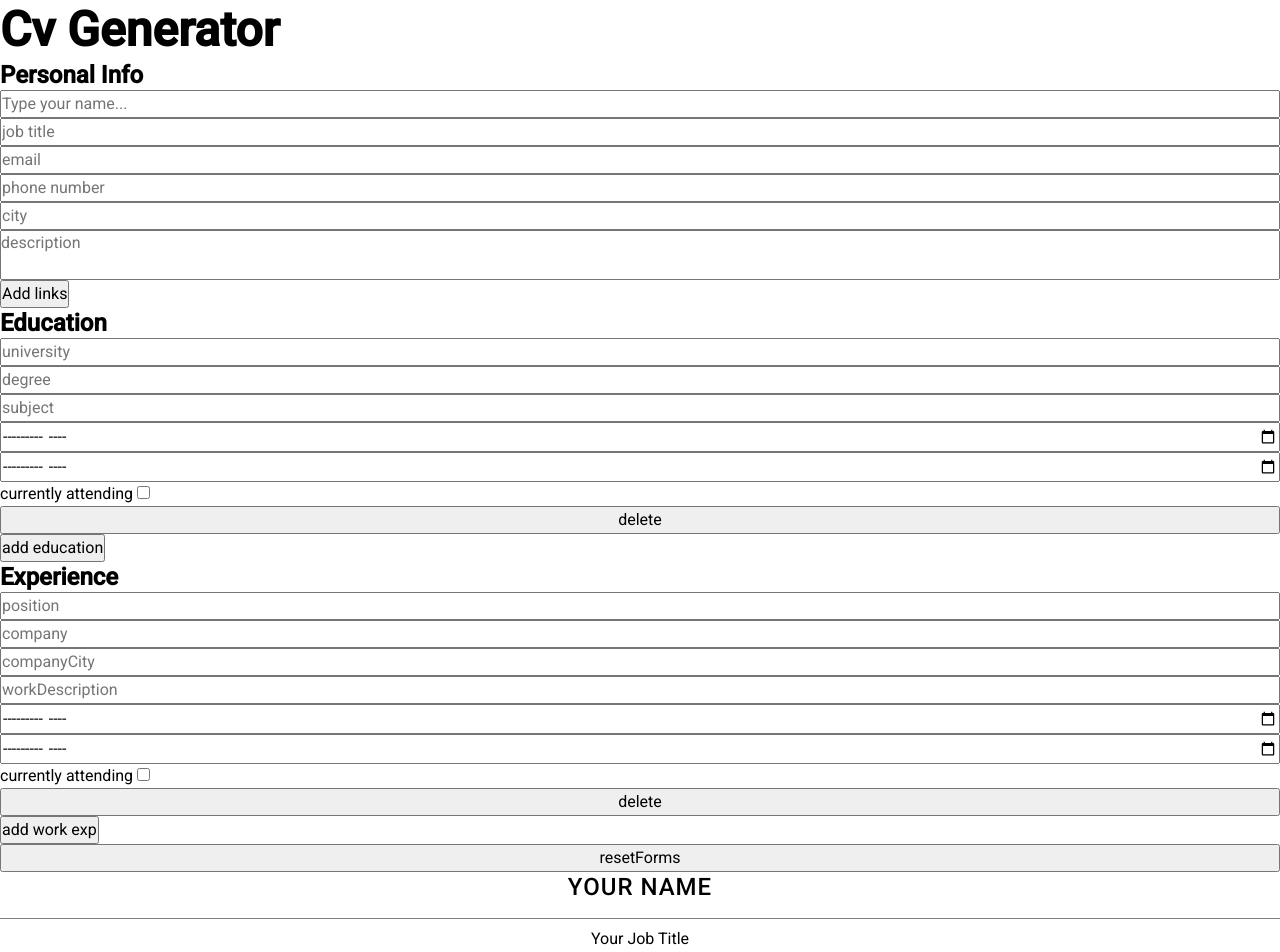
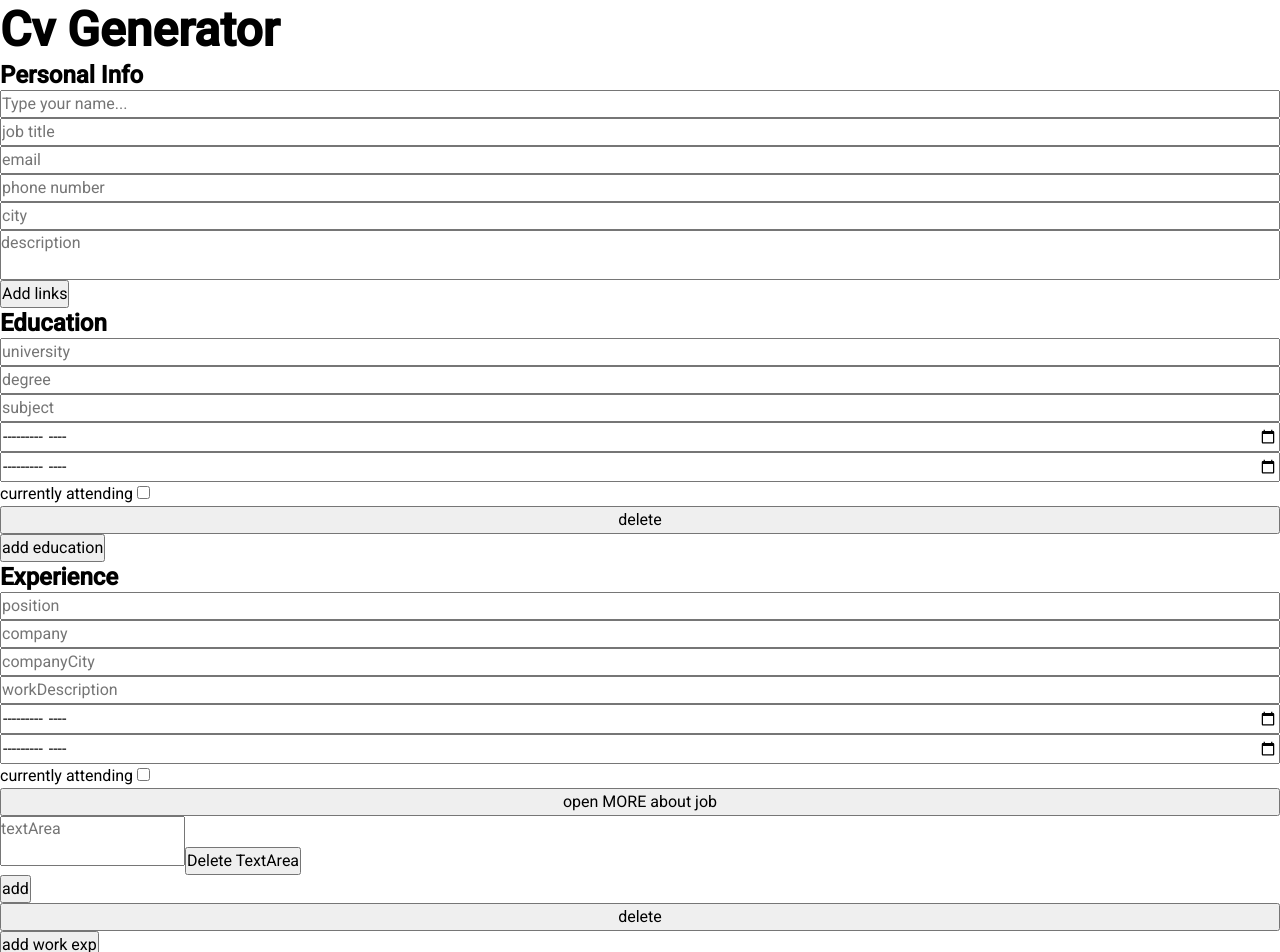
Before and after one commit to anmaras/cv-project, a React (Create React App) app: page / in a window 1280 px wide. Shown: the top 952 px of the page. Built offline with nearby package versions, Linux system fonts and the light colour scheme.

Commit message:
add job info jsx

```diff
--- a/src/Components/Form/FormExperience/FormProExperienceListItem.js
+++ b/src/Components/Form/FormExperience/FormProExperienceListItem.js
@@ -4,9 +4,17 @@ import CheckBox from '../../Ui/CheckBox';
 import { getSelectedObj } from '../../../Utilities';
 import { useGlobalContext } from '../../../Context';
 
-function FormProExperienceListItem({ id, type, name }) {
-  const { removeItemFromLists, onChangeHandler, workXpFormList } =
-    useGlobalContext();
+function FormProExperienceListItem({ id, type, name, jobSpecifics }) {
+  const {
+    removeItemFromLists,
+    onChangeHandler,
+    workXpFormList,
+    isJobInfoActive,
+    setIsJobInfoActive,
+    addToMoreAboutJobInfoList,
+    jobInfoOnChangeHandler,
+    removeJobInfoList,
+  } = useGlobalContext();
 
   return (
     <form className={style.form}>
@@ -42,6 +50,51 @@ function FormProExperienceListItem({ id, type, name }) {
       />
       <button
         onClick={(e) => {
+          e.preventDefault();
+          setIsJobInfoActive(!isJobInfoActive);
+        }}
+      >
+        open MORE about job
+      </button>
+      {isJobInfoActive && (
+        <section>
+          <ul>
+            {jobSpecifics.map((item) => {
+              const mainListId = id;
+              return (
+                <li key={item.id}>
+                  <textarea
+                    placeholder="textArea"
+                    name="jobSpecifics"
+                    onChange={(e) => {
+                      jobInfoOnChangeHandler(e, item.id, mainListId);
+                    }}
+                    value={item.info}
+                  />
+                  <button
+                    onClick={(e) => {
+                      e.preventDefault();
+                      removeJobInfoList(item.id);
+                    }}
+                  >
+                    Delete TextArea
+                  </button>
+                </li>
+              );
+            })}
+          </ul>
+          <button
+            onClick={(e) => {
+              e.preventDefault();
+              addToMoreAboutJobInfoList(id);
+            }}
+          >
+            add
+          </button>
+        </section>
+      )}
+      <button
+        onClick={(e) => {
           removeItemFromLists(e, id);
         }}
       >
```
